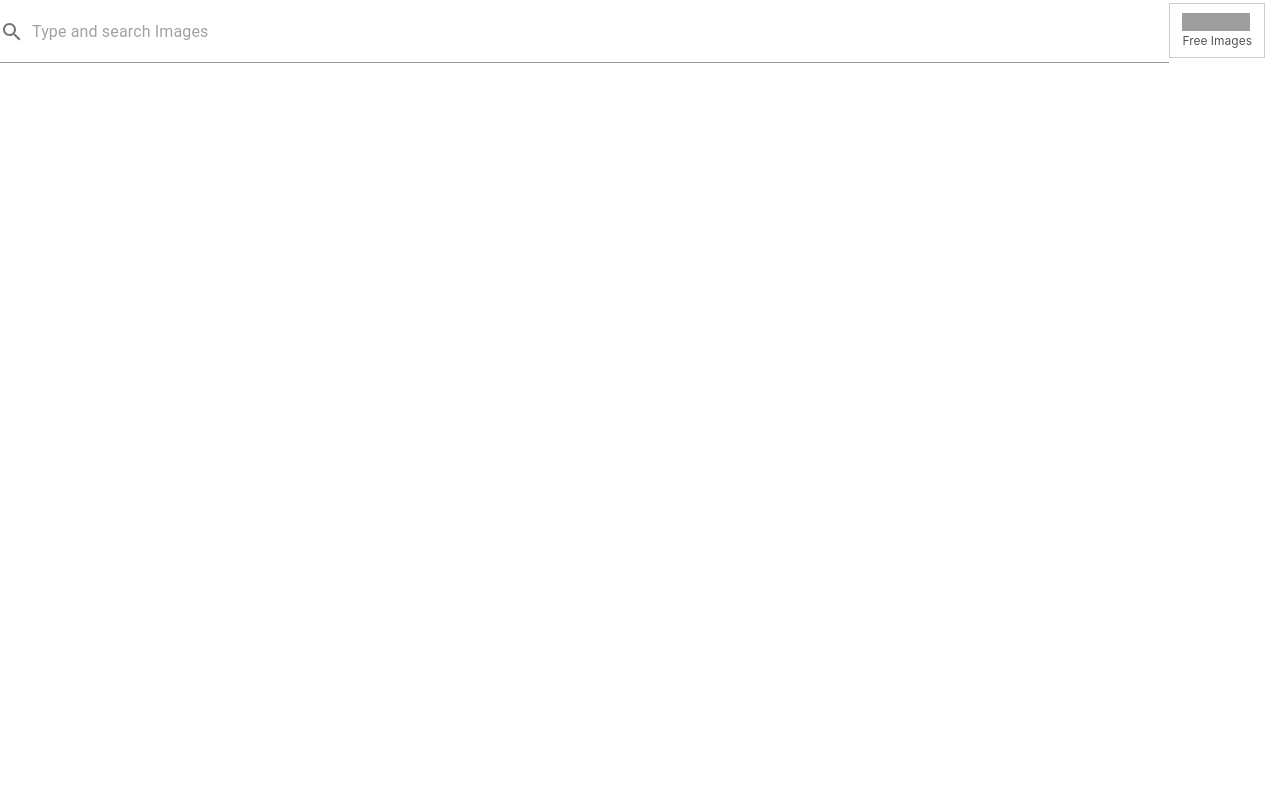
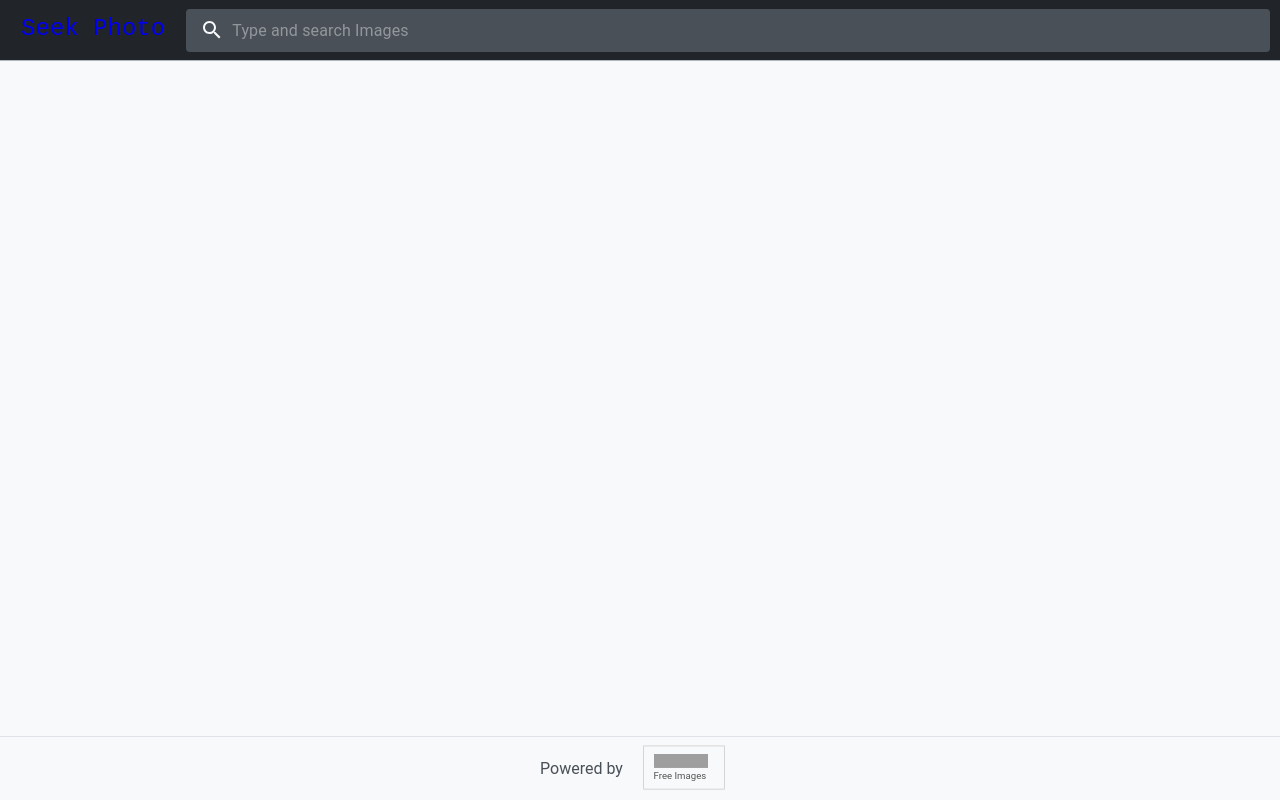
Before and after one commit to KirillChernyshev/kirillchernyshev.github.io, a React (Create React App) app: page / in a window 1280 px wide. Built offline with nearby package versions, Linux system fonts and the light colour scheme; grey boxes are pictures that could not be loaded.

Commit message:
feat: add the logo, styled header
feat: add footer

```diff
--- a/src/brandbook.scss
+++ b/src/brandbook.scss
@@ -1,5 +1,8 @@
 $mainColor: #212529;
 $secondColor: #495057;
+$secondColorHover: #6c757d;
 $thirdColor: #adb5bd;
 $fourthColor: #dee2e6;
 $fifthColor: #f8f9fa;
+
+$fontFamily: "Roboto","Helvetica","Arial",sans-serif;
--- a/src/components/App.scss
+++ b/src/components/App.scss
@@ -1,8 +1,21 @@
+@import '../brandbook.scss';
+
 .App {
+  height: 100%;
+  display: flex;
+  flex-direction: column;
   header {
     display: flex;
+    background-color: $mainColor;
+    color: $fifthColor;
+    min-height: 60px;
+    border-bottom: 0.5px solid $thirdColor;
   }
   main {
+    flex-basis: 100%;
     display: flex;
   }
+  footer {
+    border-top: 0.5px solid $fourthColor;
+  }
 }
--- a/src/components/App.tsx
+++ b/src/components/App.tsx
@@ -6,6 +6,7 @@ import SearchResult from './SearchResult/SearchResult';
 import SearchInput from './SearchInput/SearchInput';
 import PixabayLogo from './PixabayLogo/PixabayLogo';
 import DetailPanel from './DetailPanel/DetailPanel';
+import AppLogo from './AppLogo/AppLogo';
 
 export default function App() {
   const [query, setQuery] = useState('');
@@ -71,13 +72,16 @@ export default function App() {
   return (
     <div className="App">
       <header>
+        <AppLogo/>
         <SearchInput key={query} onChange={handleSearchInputChange} query={query}/>
-        <PixabayLogo />
       </header>
       <main>
         <SearchResult items={items} onClick={handleSearchResultClick}/>
         {detailPanel}
       </main>
+      <footer>
+        <PixabayLogo/>
+      </footer>
     </div>
   );
 }
--- /dev/null
+++ b/src/components/AppLogo/AppLogo.scss
@@ -0,0 +1,14 @@
+@import '../../brandbook.scss';
+
+.AppLogo {
+  font-family: monospace;
+  font-size: 24px;
+  width: 220px;
+  display: flex;
+  justify-content: center;
+  align-items: center;
+  div {
+    position: relative;
+    top: -2px;
+  }
+}
--- /dev/null
+++ b/src/components/AppLogo/AppLogo.tsx
@@ -0,0 +1,10 @@
+import React from 'react';
+import './AppLogo.scss';
+
+export default function AppLogo() {
+  return (
+    <a className='AppLogo' href="/" title="Seek Photo">
+      <div>Seek Photo</div>
+    </a>
+  );
+}
--- a/src/components/DetailPanel/DetailPanel.scss
+++ b/src/components/DetailPanel/DetailPanel.scss
@@ -4,10 +4,11 @@
   flex-grow: 1;
   flex-basis: 50%;
   padding: 50px 20px 20px;
-  background-color: $mainColor;
+  background-color: $fourthColor;
   position: relative;
   h3 {
-    color: $fifthColor;
+    color: $secondColor;
+    font-weight: 200;
   }
 }
 button.DetailPanel--close {
--- a/src/components/PixabayLogo/PixabayLogo.scss
+++ b/src/components/PixabayLogo/PixabayLogo.scss
@@ -1,10 +1,20 @@
+@import '../../brandbook.scss';
+
 .PixabayLogo {
+  display: flex;
+  justify-content: center;
+  align-items: center;
+  color: $secondColor;
+  .PixabayLogo--text {
+    margin: 0 10px;
+  }
+  a {
+    transform: scale(0.8);
     margin: 3px 15px 5px 0;
     font-size: 12px;
     line-height: 1.7;
     color: #555;
     display: block;
-  float: left;
     padding: 9px 12px 6px;
     border: 1px solid #ccc;
     text-decoration: none;
@@ -24,3 +34,4 @@
       white-space: nowrap;
     }
   }
+}
--- a/src/components/PixabayLogo/PixabayLogo.tsx
+++ b/src/components/PixabayLogo/PixabayLogo.tsx
@@ -6,10 +6,9 @@ import './PixabayLogo.scss';
  */
 export default function PixabayLogo() {
   return (
-    <a
-      className='PixabayLogo'
-      href="https://pixabay.com/"
-    >
+    <div className='PixabayLogo'>
+      <span className='PixabayLogo--text'>Powered by </span>
+      <a href="https://pixabay.com/">
         <i>
           <img
             alt="pixabay.com logo"
@@ -20,5 +19,6 @@ export default function PixabayLogo() {
         </i>
         <span>Free Images</span>
       </a>
+    </div>
   );
 }
--- /dev/null
+++ b/src/components/SearchInput/SearchInput.scss
@@ -0,0 +1,22 @@
+@import '../../brandbook.scss';
+
+.SearchInput {
+  flex-basis: 100%;
+  display: flex;
+  align-items: center;
+  margin-right: 10px;
+  .SearchInput--control {
+    border: none;
+    background-color: $secondColor;
+  }
+  svg {
+    color: $fifthColor;
+  }
+  input {
+    color: $fifthColor;
+    padding: 10px 0;
+  }
+  fieldset {
+    border: none;
+  }
+}
--- a/src/components/SearchInput/SearchInput.tsx
+++ b/src/components/SearchInput/SearchInput.tsx
@@ -1,9 +1,10 @@
-import Input from "@mui/material/Input";
 import InputAdornment from "@mui/material/InputAdornment";
 import React, { useEffect, useState } from "react";
+import './SearchInput.scss';
 import Search from "@mui/icons-material/Search";
 import { ISearchInputProps } from "./ISearchInputProps";
 import { useDebounce } from "use-debounce";
+import OutlinedInput from "@mui/material/OutlinedInput";
 
 export default function SearchInput({delay = 400, onChange, query = ''}: ISearchInputProps) {
   const [text, setText] = useState(query);
@@ -22,8 +23,9 @@ export default function SearchInput({delay = 400, onChange, query = ''}: ISearch
   };
 
   return (
-    <>
-      <Input
+    <div className="SearchInput">
+      <OutlinedInput
+        className="SearchInput--control"
         fullWidth
         onChange={handleChange}
         placeholder="Type and search Images"
@@ -34,6 +36,6 @@ export default function SearchInput({delay = 400, onChange, query = ''}: ISearch
         }
         value={text}
       />
-    </>
+    </div>
   );
 }
--- a/src/index.scss
+++ b/src/index.scss
@@ -1,10 +1,25 @@
+@import './brandbook.scss';
+
+html {
+  height: 100%;
+}
 body {
+  height: 100%;
   margin: 0;
-  font-family: -apple-system, BlinkMacSystemFont, 'Segoe UI', 'Roboto', 'Oxygen',
-    'Ubuntu', 'Cantarell', 'Fira Sans', 'Droid Sans', 'Helvetica Neue',
-    sans-serif;
+  font-family: $fontFamily;
   -webkit-font-smoothing: antialiased;
   -moz-osx-font-smoothing: grayscale;
+  background-color: $fifthColor;
+  color: $mainColor;
+  a {
+    text-decoration: none;
+    &:visited {
+      color: inherit;
+    }
+  }
+  & > div {
+    height: 100%;
+  }
 }
 
 code {
```
Lines whose indentation alone changed are shown as unchanged.
